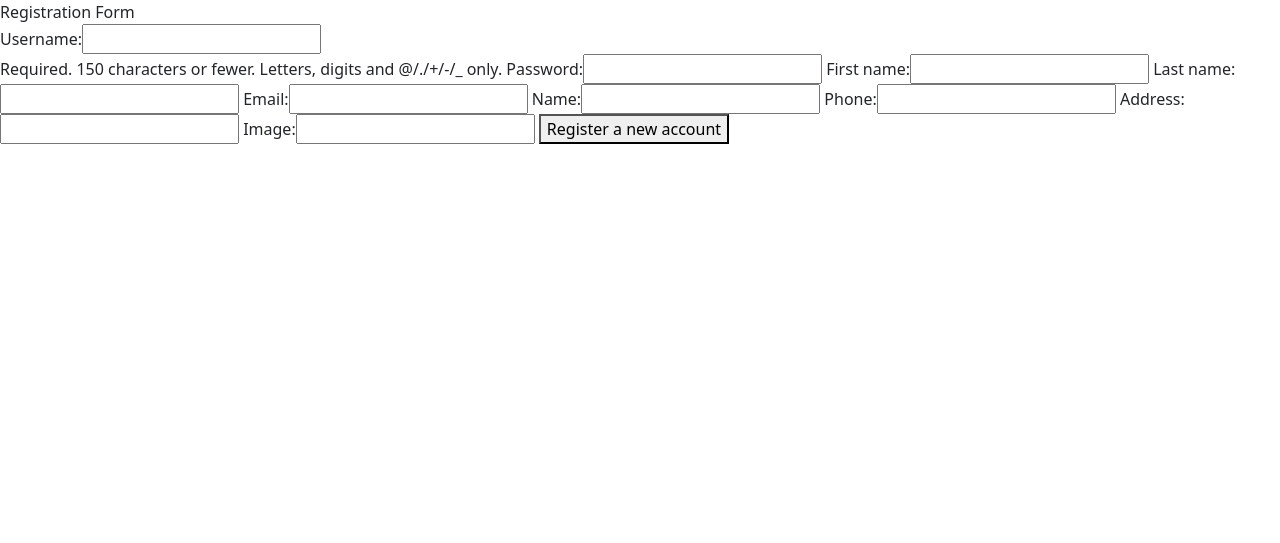
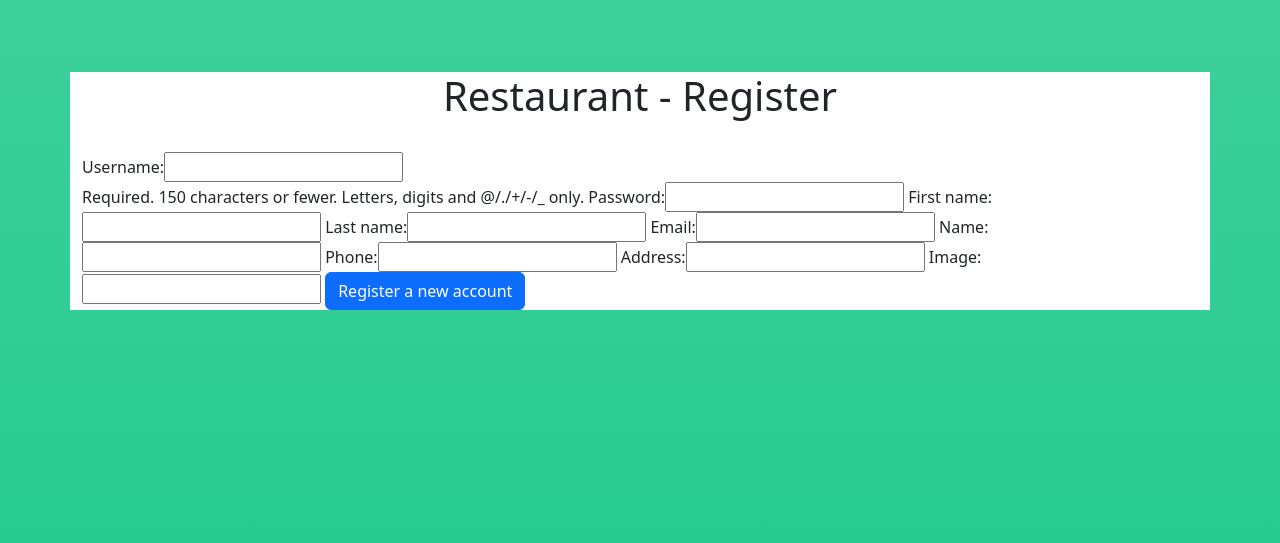
Before and after one commit to zd-prog/foodtasker, a Django app: page /restaurant/sign_up in a window 1280 px wide. Shown: the top 543 px of the page. Run offline with Django 3.2, Linux system fonts and the light colour scheme.

Commit message:
css file added

```diff
--- /dev/null
+++ b/coreapp/static/css/styles.css
@@ -0,0 +1,23 @@
+.jumbotron {
+  background-color: white;
+}
+
+.bg-gradient {
+  background-color: #1cc88a;
+  background-image: linear-gradient(180deg, #1cc88a 10%, #13855c 100%);
+  background-size: cover;
+  background-attachment: fixed;
+}
+
+/* BUTTON */
+.btn-black{
+  color: white;
+  background-color: black;
+  border-color: black;
+}
+
+.btn-black:hover {
+  color: white;
+  background-color: #1b1c1c;
+  border-color: #1b1c1c;
+}
--- /dev/null
+++ b/coreapp/templates/restaurant/base_auth.html
@@ -0,0 +1,50 @@
+{% load static %}
+<!DOCTYPE html>
+<html lang="en">
+  <head>
+    <meta charset="UTF-8" />
+    <meta http-equiv="X-UA-Compatible" content="IE=edge" />
+    <meta name="viewport" content="width=device-width, initial-scale=1.0" />
+    <title>FoodTasker | {% block title %}{% endblock %}</title>
+    <link
+      href="https://cdn.jsdelivr.net/npm/bootstrap@5.2.1/dist/css/bootstrap.min.css"
+      rel="stylesheet"
+      integrity="sha384-iYQeCzEYFbKjA/T2uDLTpkwGzCiq6soy8tYaI1GyVh/UjpbCx/TYkiZhlZB6+fzT"
+      crossorigin="anonymous"
+    />
+    <link rel="stylesheet" href="{% static 'css/styles.css'%}">
+
+    <script
+      src="https://cdn.jsdelivr.net/npm/@popperjs/core@2.11.6/dist/umd/popper.min.js"
+      integrity="sha384-oBqDVmMz9ATKxIep9tiCxS/Z9fNfEXiDAYTujMAeBAsjFuCZSmKbSSUnQlmh/jp3"
+      crossorigin="anonymous"
+    ></script>
+    <script
+      src="https://cdn.jsdelivr.net/npm/bootstrap@5.2.1/dist/js/bootstrap.min.js"
+      integrity="sha384-7VPbUDkoPSGFnVtYi0QogXtr74QeVeeIs99Qfg5YCF+TidwNdjvaKZX19NZ/e6oz"
+      crossorigin="anonymous"
+    ></script>
+  </head>
+  <body class="bg-gradient">
+
+    <div class="container">
+      <br><br><br>
+
+      <div class="row justify-content-center">
+        <div class="jumbotron">
+          <h3 class="display-6 text-center">
+            {% block heading %}
+            <!-- Display heading code here -->
+            {% endblock %}
+          </h3>
+          <br>
+
+          {% block content %}
+            <!-- Display content code here -->
+            {% endblock %}
+        </div>
+      </div>
+    </div>
+
+  </body>
+</html>
--- a/coreapp/templates/restaurant/sign_up.html
+++ b/coreapp/templates/restaurant/sign_up.html
@@ -1,35 +1,15 @@
-<!DOCTYPE html>
-<html lang="en">
-  <head>
-    <meta charset="UTF-8" />
-    <meta http-equiv="X-UA-Compatible" content="IE=edge" />
-    <meta name="viewport" content="width=device-width, initial-scale=1.0" />
-    <title>Sign Up</title>
-    <link
-      href="https://cdn.jsdelivr.net/npm/bootstrap@5.2.1/dist/css/bootstrap.min.css"
-      rel="stylesheet"
-      integrity="sha384-iYQeCzEYFbKjA/T2uDLTpkwGzCiq6soy8tYaI1GyVh/UjpbCx/TYkiZhlZB6+fzT"
-      crossorigin="anonymous"
-    />
+{% extends 'restaurant/base_auth.html' %}
 
-    <script
-      src="https://cdn.jsdelivr.net/npm/@popperjs/core@2.11.6/dist/umd/popper.min.js"
-      integrity="sha384-oBqDVmMz9ATKxIep9tiCxS/Z9fNfEXiDAYTujMAeBAsjFuCZSmKbSSUnQlmh/jp3"
-      crossorigin="anonymous"
-    ></script>
-    <script
-      src="https://cdn.jsdelivr.net/npm/bootstrap@5.2.1/dist/js/bootstrap.min.js"
-      integrity="sha384-7VPbUDkoPSGFnVtYi0QogXtr74QeVeeIs99Qfg5YCF+TidwNdjvaKZX19NZ/e6oz"
-      crossorigin="anonymous"
-    ></script>
-  </head>
-  <body>
-    Registration Form
+{% block title %}Register{% endblock  %}
 
-    <form action="" method="post" enctype="multipart/form-data">
-      {% csrf_token %} {{user_form}} {{restaurant_form}}
+{% block heading %}Restaurant - Register{% endblock  %}
 
-      <button type="submit">Register a new account</button>
+{% block content %}
+ <form action="" method="post" enctype="multipart/form-data">
+      {% csrf_token %}
+      {{user_form}}
+      {{restaurant_form}}
+
+      <button type="submit" class="btn btn-primary">Register a new account</button>
     </form>
-  </body>
-</html>
+{% endblock  %}
```
Also changed, not shown: coreapp/templates/restaurant/sign_in.html (+13 -30 lines).
